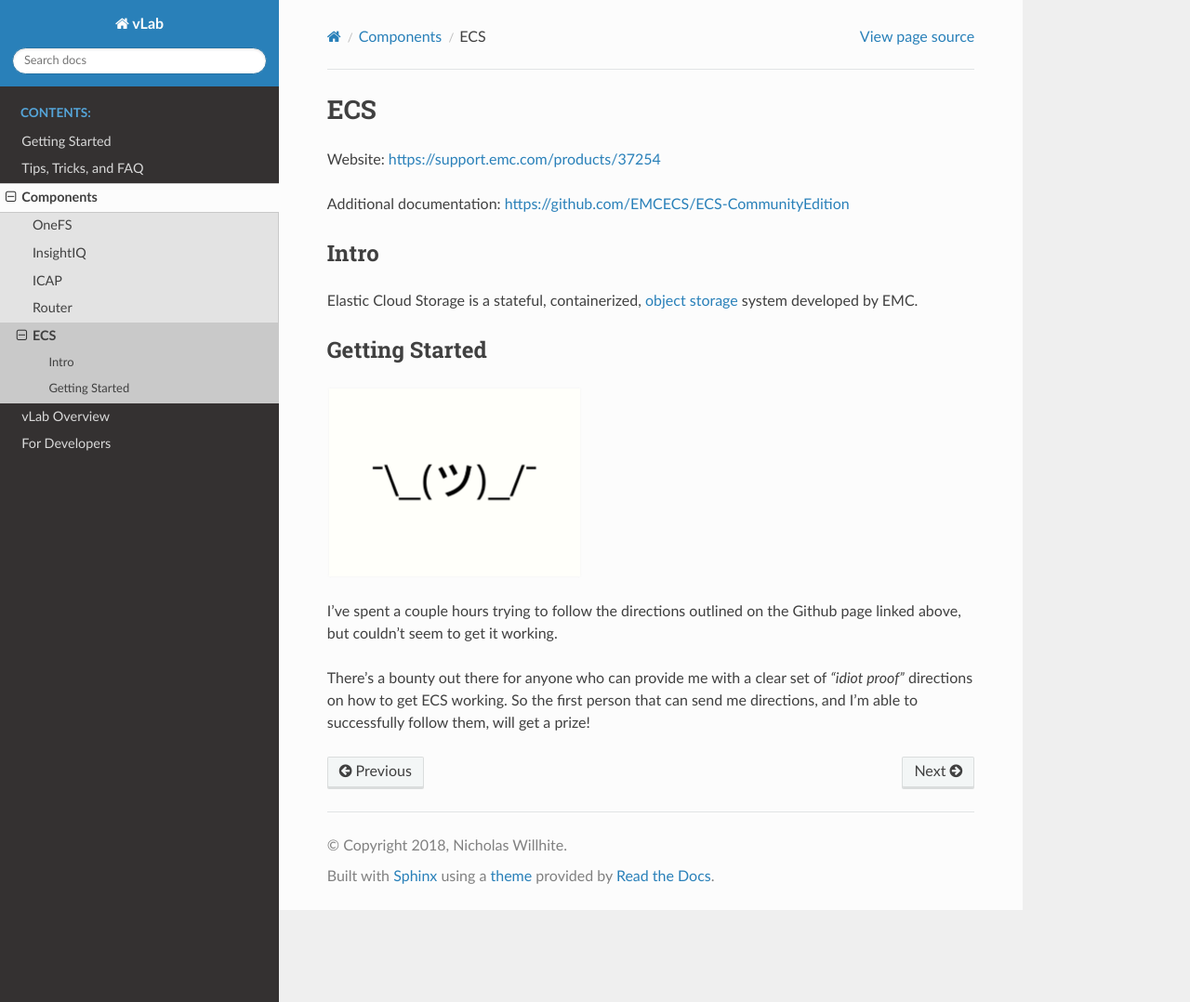
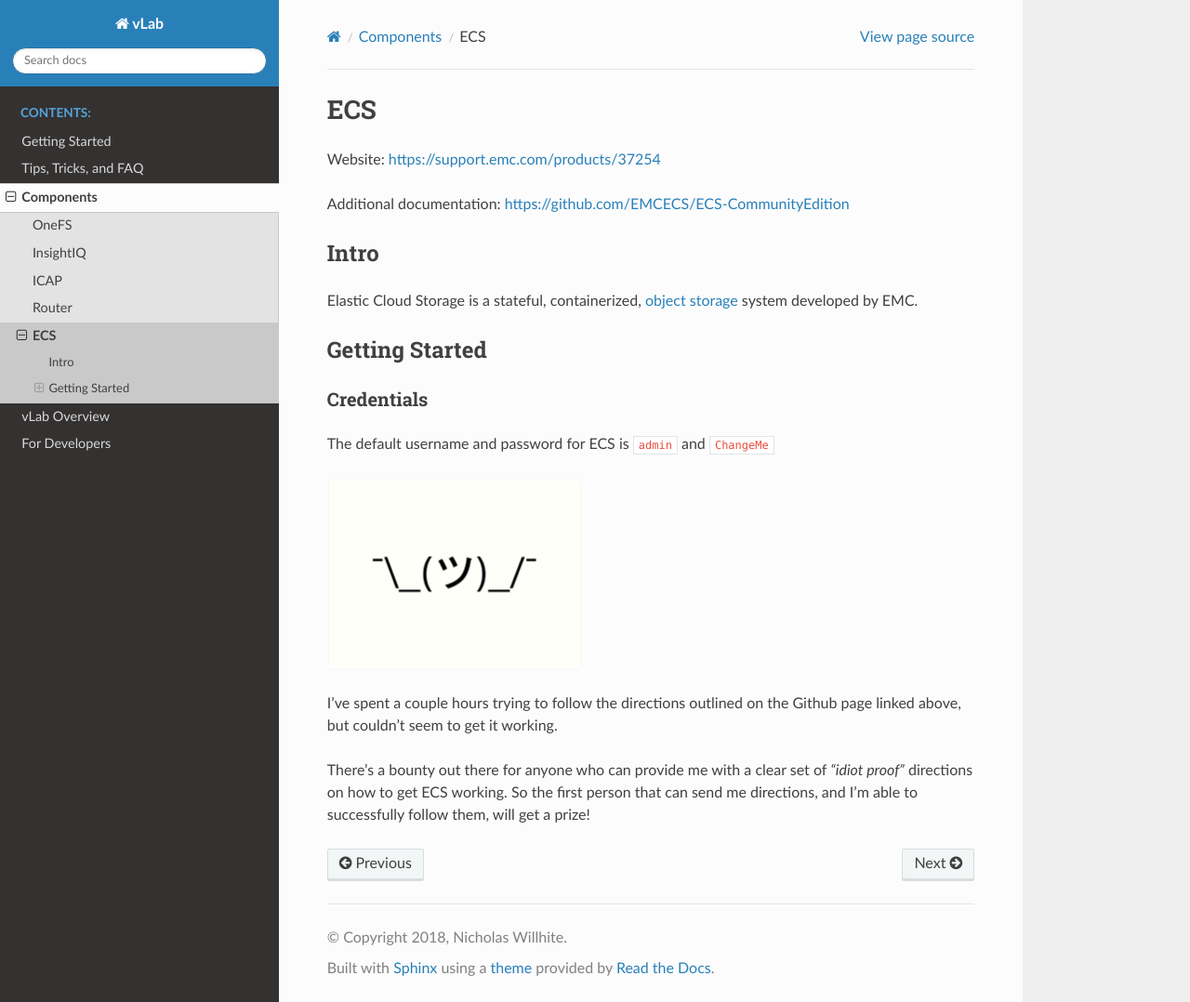
Before and after one commit to willnx/vlab_docs, a Sphinx documentation site: the page built from docs/source/components/ecs/ecs.rst, in a window 1280 px wide and 1078 px high. Shown: the whole window at 93% size. Built offline with Sphinx 7.4.7 and the Read the Docs theme 2.0.0, drawn with Linux system fonts in a browser that asks for light colours.

Commit message:
added default creds for ECS

```diff
--- a/docs/source/components/ecs/ecs.rst
+++ b/docs/source/components/ecs/ecs.rst
@@ -15,6 +15,10 @@
 Getting Started
 ===============
 
+Credentials
+-----------
+The default username and password for ECS is ``admin`` and ``ChangeMe``
+
 .. image:: ecs_config.png
    :scale: 50 %
 
--- a/docs/source/tips_and_faq.rst
+++ b/docs/source/tips_and_faq.rst
@@ -34,7 +34,7 @@
 Most components allow users to login as either ``root``, ``admin``, or ``administrator``.
 If you're trying to access the vCenter HTML console, the generic user is ``readonly@vlab.local``.
 
-The password is probably a lower-case ``a``.
+The password is probably a lower-case ``a`` (or ``ChangeMe`` for ECS).
 
 How do I see available versions of a component?
 ===============================================
```
